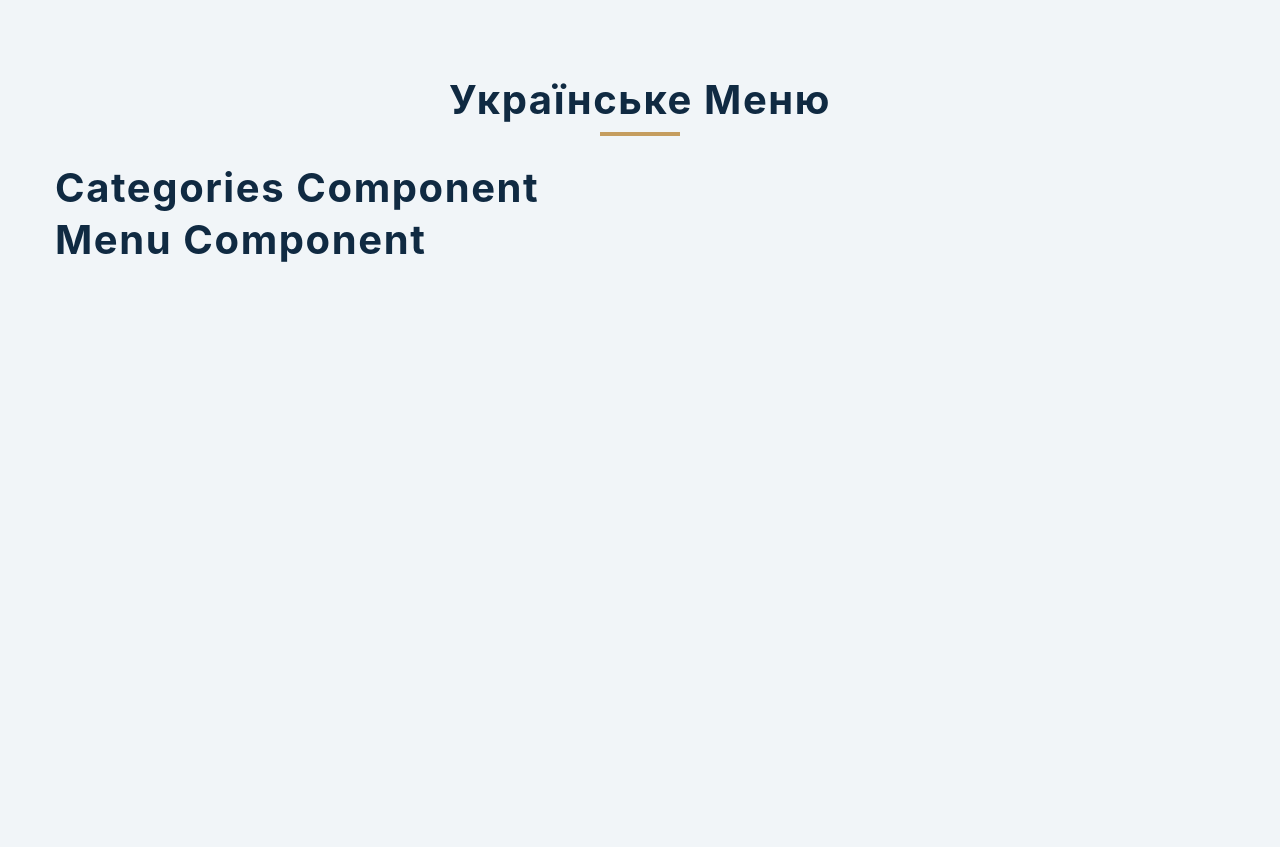
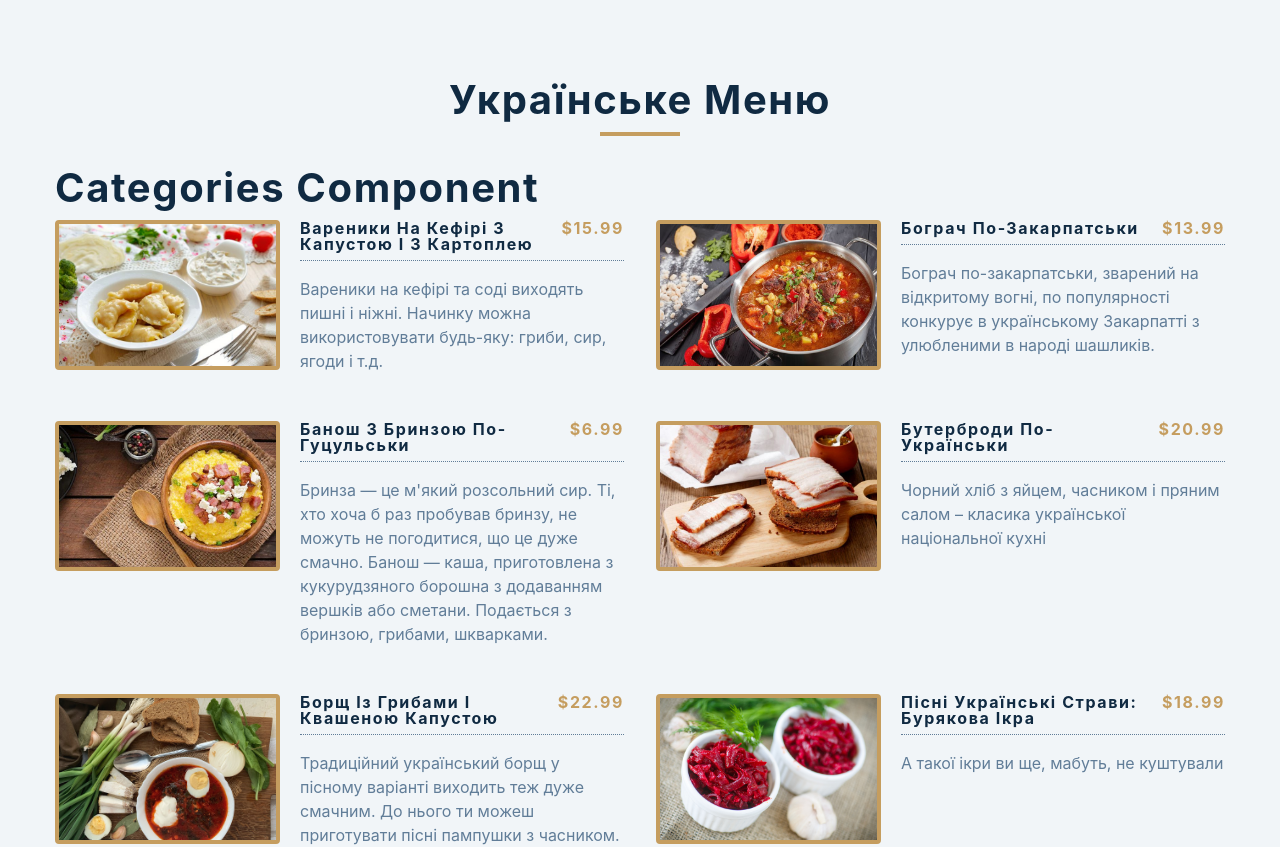
Before and after one commit to maroon796/ukrainian-menu-react, a React (Create React App) app: page / in a window 1280 px wide. Shown: the top 847 px of the page. Before the commit the page ends 800 px from the top, so only its background shows below. Built offline with nearby package versions, Linux system fonts and the light colour scheme.

Commit message:
working with menuItems and displaying them

```diff
--- a/src/App.js
+++ b/src/App.js
@@ -6,6 +6,8 @@
 function App() {
   const [menuItems, setMenuItems] = useState(items);
   const [categories, setCategories] = useState([]);
+
+  const filterItems = (category) => {};
 
   return (
     <main>
--- a/src/Menu.js
+++ b/src/Menu.js
@@ -1,7 +1,25 @@
 import React from 'react';
 
-const Menu = () => {
-  return <h2>menu component</h2>;
+const Menu = ({ items }) => {
+  return (
+    <div className="section-center">
+      {items.map((menuItem) => {
+        const { id, title, img, price, desc } = menuItem;
+        return (
+          <article key={id} className="menu-item">
+            <img src={img} alt={title} className="photo" />
+            <div className="item-info">
+              <header>
+                <h4>{title}</h4>
+                <h4 className="price">${price}</h4>
+              </header>
+              <p className="item-text">{desc}</p>
+            </div>
+          </article>
+        );
+      })}
+    </div>
+  );
 };
 
 export default Menu;
```
